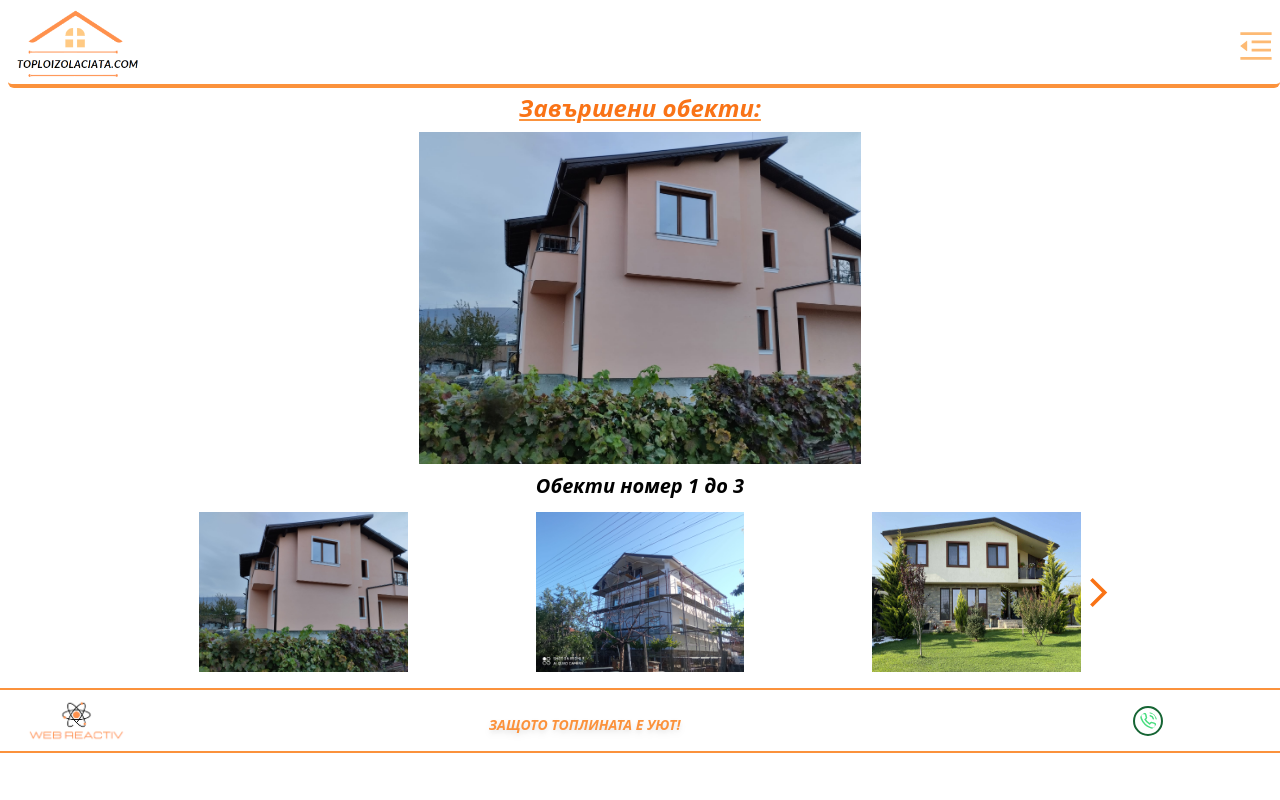
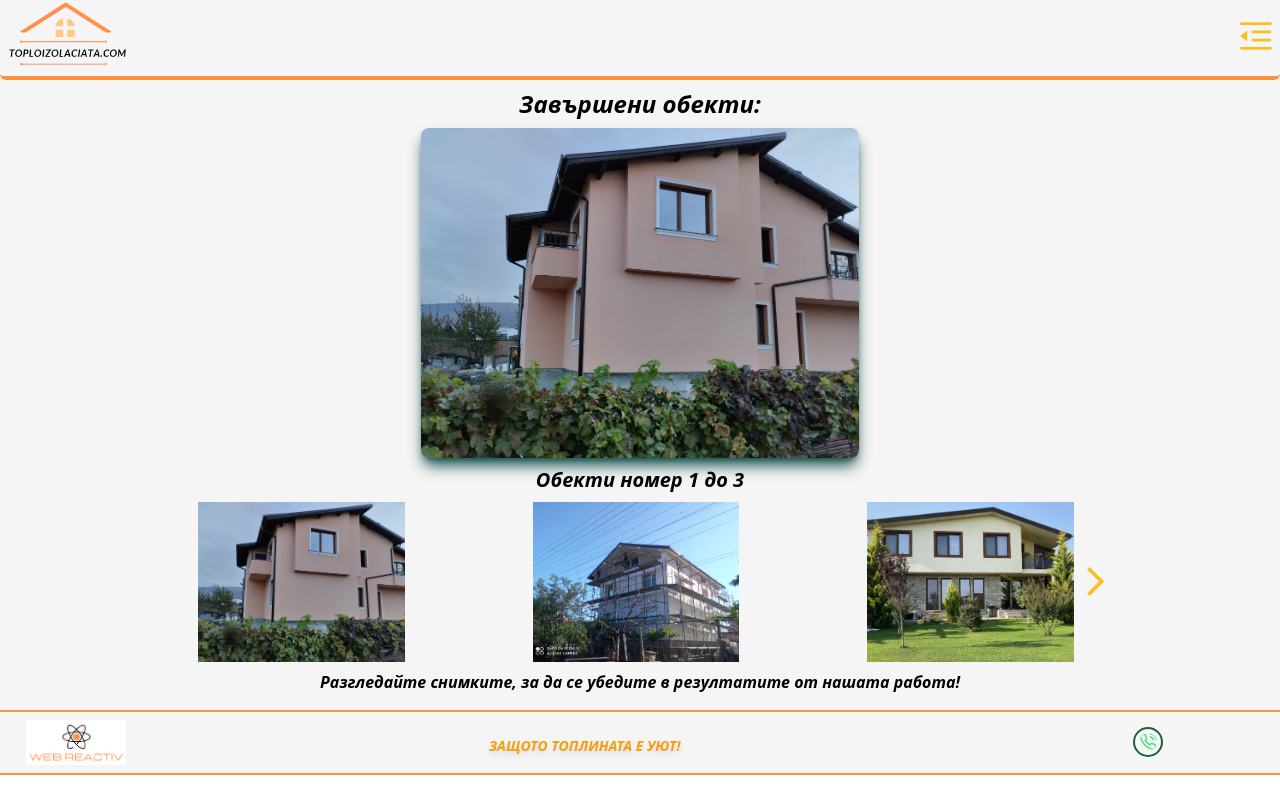
Before and after one commit to freeside93/toplo, a React (Create React App) app: page / in a window 1280 px wide. Built offline with nearby package versions, Linux system fonts and the light colour scheme.

Commit message:
UI updates

```diff
--- a/src/App.js
+++ b/src/App.js
@@ -14,11 +14,11 @@ function App() {
   const [menuOpen, setMenuOpen] = useState(false)
 
   return (
-    <div>
+    <div className='bg-[#f5f5f5]'>
       {/* HEADER */} {menuOpen && <div className='bg-black/50 fixed w-full h-screen z-10 top-0'>
 
       </div>}
-      <header className="flex flex-row mt-2 ml-2  align-middle items-center border-b-4 rounded-md p-1 max-h-[80px] border-orange-400">
+      <header className="flex flex-row pb-2 mb-1 w-full  align-middle items-center border-b-4 rounded-md p-1 max-h-[80px] border-orange-400">
         <div className='w-4/12'>
 
           <img className='object-contain w-32' src={toploLogo5} />
@@ -26,40 +26,44 @@ function App() {
         <div className='flex flex-row w-8/12 justify-end  '>
           {/* NEW SANDWICH NAVIGATION */}
           <nav className='flex flex-col relative w-8/12 items-end'>
-            {!menuOpen && <AiOutlineMenuFold className='text-orange-300 cursor-pointer' size={40}
+            {!menuOpen && <AiOutlineMenuFold className='text-amber-400 cursor-pointer' size={40}
               onClick={() => { setMenuOpen(true) }}
             />}
-            {menuOpen && <AiOutlineMenuUnfold className='text-orange-300 z-30 invisible' size={40}
+            {menuOpen && <AiOutlineMenuUnfold className='text-amber-400 z-30 invisible' size={40}
               onClick={() => { setMenuOpen(false) }}
             />}
             {menuOpen &&
               // SIDE DRAWER
               <div className='bg-white w-full  h-screen absolute z-30 -top-8 md:-top-12 -right-2 flex flex-col gap-3 items-center cursor-pointer'>
-                <AiOutlineMenuUnfold className='text-orange-300 z-30 mt-2' size={40}
+                <AiOutlineMenuUnfold className='text-amber-400 z-30 mt-2' size={40}
                   onClick={() => { setMenuOpen(false) }}
                 />
                 <p className={`${currentPage === 'projects' ? 'underline underline-offset-2 decoration-2 decoration-orange-400 ' : 'hover:scale-105  cursor-pointer'}`}
                   onClick={() => {
                     setMenuOpen(false)
-                    setCurrentPage('projects') }}
+                    setCurrentPage('projects')
+                  }}
                 >Завършени проекти</p>
-                 <p className={`${currentPage === 'about us' ? 'underline underline-offset-2 decoration-2 decoration-orange-400 ' : 'hover:scale-105  cursor-pointer'}`}
+                <p className={`${currentPage === 'about us' ? 'underline underline-offset-2 decoration-2 decoration-orange-400 ' : 'hover:scale-105  cursor-pointer'}`}
                   onClick={() => {
                     setMenuOpen(false)
-                    setCurrentPage('about us') }}
+                    setCurrentPage('about us')
+                  }}
                 >За нас</p>
                 <p className={`${currentPage === 'prices' ? 'underline underline-offset-2 decoration-2 decoration-orange-400 ' : 'hover:scale-105  cursor-pointer'}`}
                   onClick={() => {
                     setMenuOpen(false)
-                    setCurrentPage('prices') }}
+                    setCurrentPage('prices')
+                  }}
                 >Цени и услуги</p>
                 <p className={`${currentPage === 'contacts' ? 'underline underline-offset-2 decoration-2 decoration-orange-400 ' : 'hover:scale-105  cursor-pointer'}`}
                   onClick={() => {
                     setMenuOpen(false)
-                    setCurrentPage('contacts') }}
+                    setCurrentPage('contacts')
+                  }}
                 >Контакти</p>
 
-                </div>}
+              </div>}
 
           </nav>
         </div>
@@ -77,9 +81,9 @@ function App() {
         </div>
         <div className='m-auto w-8/12 flex flex-row flex-wrap justify-center text-center items-center'>
 
-          {currentPage === 'projects' && <h1 className=' font-bold italic text-orange-400 mt-2 drop-shadow-md shadow-orange-400'>ЗAЩОТО ТОПЛИНАТА Е УЮТ!</h1>}
-          {currentPage === 'about us' && <h1 className=' font-bold italic text-orange-400 mt-2 drop-shadow-md shadow-orange-400'>ЗAЩОТО ТОПЛИНАТА Е СПОКОЙСТВИЕ!</h1>}
-          {currentPage === 'contacts' && <h1 className=' font-bold italic text-orange-400 mt-2 drop-shadow-md shadow-orange-400'>ЗAЩОТО ТОПЛИНАТА Е КОМФОРТ!</h1>}
+          {currentPage === 'projects' && <h1 className=' font-bold italic text-amber-500 mt-2 drop-shadow-md shadow-orange-400'>ЗAЩОТО ТОПЛИНАТА Е УЮТ!</h1>}
+          {currentPage === 'about us' && <h1 className=' font-bold italic text-amber-500 mt-2 drop-shadow-md shadow-orange-400'>ЗAЩОТО ТОПЛИНАТА Е СПОКОЙСТВИЕ!</h1>}
+          {currentPage === 'contacts' && <h1 className=' font-bold italic text-amber-500 mt-2 drop-shadow-md shadow-orange-400'>ЗAЩОТО ТОПЛИНАТА Е КОМФОРТ!</h1>}
         </div>
         <div className='flex flex-row w-2/12 m-auto '>
           <a href="tel:+359897462492" className='m-auto w-full'><FiPhoneCall className=' text-green-400 border-2 border-green-800 rounded-full p-1 m-auto' size={30} /></a>
--- a/src/components/Projects.jsx
+++ b/src/components/Projects.jsx
@@ -14,66 +14,70 @@ import { MdArrowForwardIos } from 'react-icons/md'
 import { useState } from 'react'
 
 const Projects = () => {
-    const houses = [house9, house8, house1, house4, house5, house6, house7,house3, house2]
+  const houses = [house9, house8, house1, house4, house5, house6, house7, house3, house2]
   const [currentHouse, setCurrentHouse] = useState(houses[0])
   const [houseFrom, setHouseFrom] = useState(0)
   const [houseTo, setHouseTo] = useState(3)
 
-    function handleRightArrowClick(){
+  function handleRightArrowClick() {
     setHouseFrom(prevValues => prevValues + 3)
     setHouseTo(prevState => prevState + 3)
   }
 
-    function handleLeftArrowClick(){
+  function handleLeftArrowClick() {
     setHouseFrom(prevValues => prevValues - 3)
-        setHouseTo(prevState => prevState- 3)
+    setHouseTo(prevState => prevState - 3)
   }
 
   return (
     <div className='flex flex-col items-center'>
       <div >
-            <h1 className='text-orange-500 underline text-2xl decoration-orange-400 mb-2 -mt-4'>Завършени обекти:</h1>
+        <h1 className=' text-2xl b-2 -mt-3  mb-2'>Завършени обекти:</h1>
       </div>
-  {/* BIG PHOTO PREVIEW */ }
+      {/* BIG PHOTO PREVIEW */}
       <div className='w-full md:w-5/12 flex flex-row'>
-        <div className='w-full relative'>
+        <div className='w-full relative rounded-lg'>
 
-            <img className='object-contain w-full md:max-h-[350px] lg:max-h-[450px]' src={currentHouse}></img>
+          <img className='rounded-lg shadow-teal-900 shadow-lg w-full md:max-h-[350px] lg:max-h-[450px]' src={currentHouse}></img>
 
         </div>
       </div>
-    {/* PHOTO GALLERY */ }
-  <div className='text-md mt-2 mb-2'>
-      <p>{(houseFrom + 1 === houses.length ) ? 'Обект' : 'Обекти' } номер {houseFrom + 1} до {(houseFrom + 1 === houses.length ) ? houseFrom + 1 :houseTo}</p>
+      {/* PHOTO GALLERY */}
+      <div className='text-xl mt-2 mb-2'>
+        <p>{(houseFrom + 1 === houses.length) ? 'Обект' : 'Обекти'} номер {houseFrom + 1} до {(houseFrom + 1 === houses.length) ? houseFrom + 1 : houseTo}</p>
       </div>
-  <div className='w-full mt-1  flex flex-row justify-center items-center'>
+      <div className='w-full m-auto  flex flex-row m-auto  items-center'>
         {/* left arrow for gallery */}
-    <div className='w-1/12 flex '>
+        <div className='w-1/12 flex justify-end ml-2 -mr-4'>
           {houseFrom !== 0 &&
-      <MdArrowBackIos className=' text-orange-500 cursor-pointer' size={35}
+            <MdArrowBackIos className=' text-amber-400 cursor-pointer ' size={35}
               onClick={handleLeftArrowClick}
-
             />}
         </div>
         {/* Gallery of 3 photos div */}
-    <div className='grid grid-cols-3  gap-2 md:gap-12  lg:gap-32 w-10/12 m-auto '>
+        <div className='grid grid-cols-3 gap-1 md:gap-12  lg:gap-32 w-10/12 m-auto rounded-xl'>
           {houses.slice(houseFrom, houseTo).map((house, i) =>
             <div key={i} className='cursor-pointer justify-self-center '
               onClick={() => {
                 setCurrentHouse(house)
 
               }}            >
-          <img src={house} className={` max-h-[60px] md:max-h-[100px] md:h-[160px] lg:max-h-[250px] w-full `} />
+              <img src={house} className={`object-cover max-h-[60px] md:max-h-[100px] md:h-[160px] lg:max-h-[250px] w-full `} />
             </div>
           )}
         </div>
         {/* right arrow div for gallery */}
-    <div className='w-1/12 flex'>
-     {houses.length > houseTo && <MdArrowForwardIos className=' text-orange-500 cursor-pointer' size={`35`}
+        <div className='w-1/12 flex justify-start'>
+          {houses.length > houseTo && <MdArrowForwardIos className=' text-amber-400 cursor-pointer' size={35}
             onClick={handleRightArrowClick}
           />}
         </div>
 
+      </div>
+      <div>
+        <article className='m-auto text-center w-full text-base mt-2'>
+          Разгледайте снимките, за да се убедите в резултатите от нашата работа!
+        </article>
       </div>
     </div>
   )
```
Also changed, not shown: src/images/toplo_logo_5.png. Lines whose indentation alone changed are shown as unchanged.
